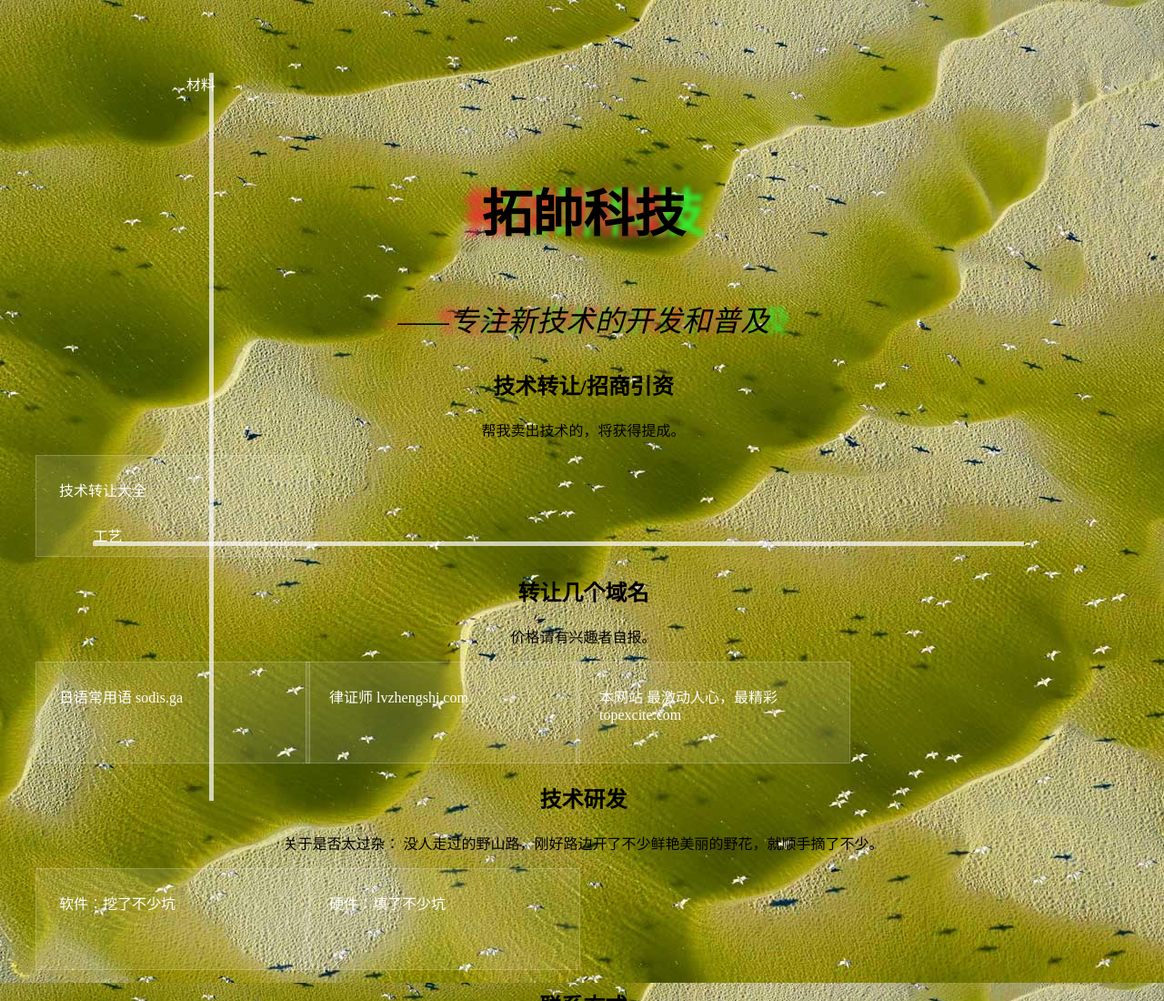
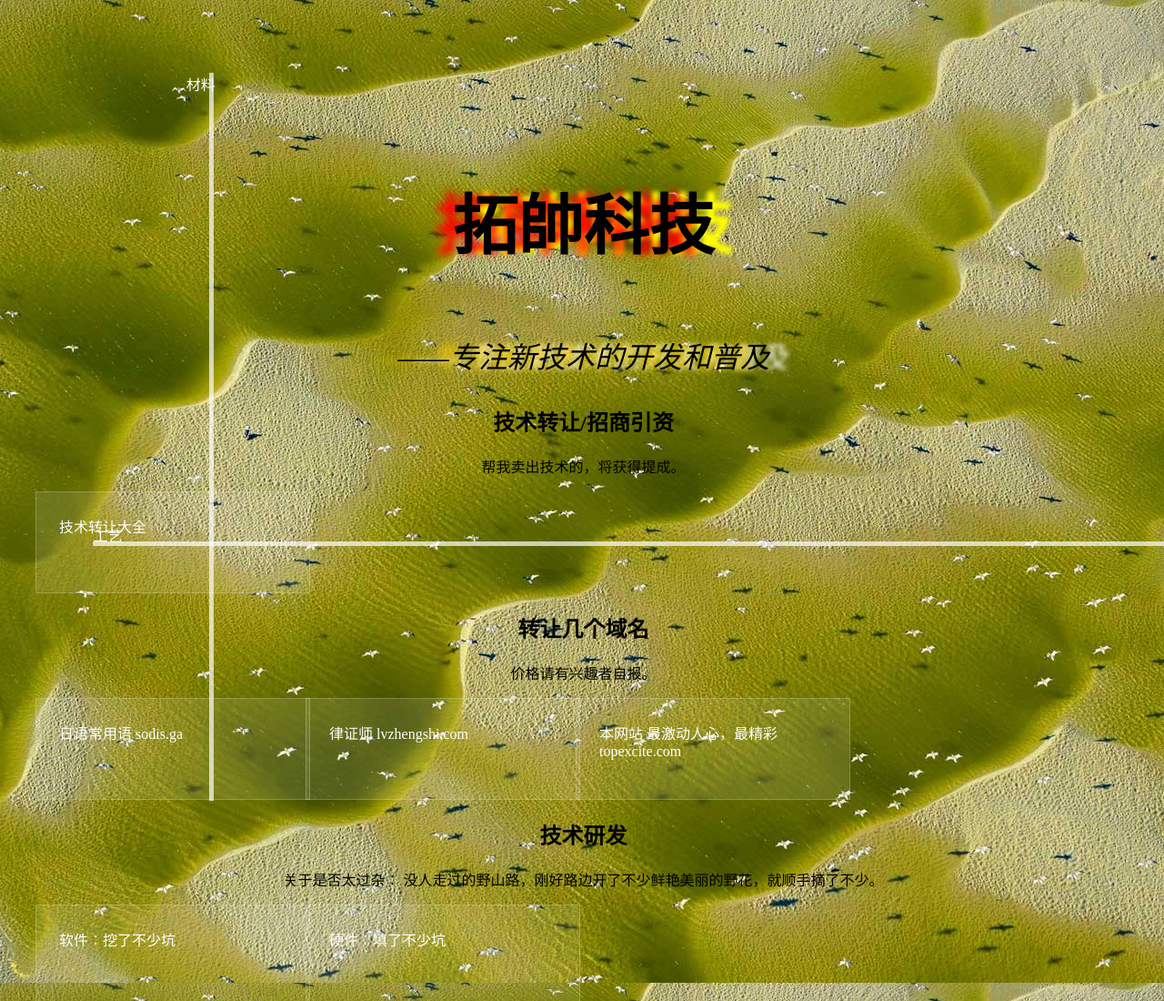
Before and after one commit to jobinson99/topexcite, a plain HTML site: page index.html in a window 1280 px wide. Shown: the top 1100 px of the page at 91% size. Drawn offline with Linux system fonts and the light colour scheme.

Commit message:
更新主页

```diff
--- a/index.html
+++ b/index.html
@@ -13,11 +13,11 @@
 	 }
 
 	 .site-name {
-	     font-size: 350%;
+	     font-size: 450%;
 	     font-weight: bold;
 	     text-align: center;
 	     margin-top: 15%;
-	     text-shadow: #ee3333 -20px 0px 8px, #33ee33 20px 0px 5px;
+	     text-shadow: red -20px 0px 8px, yellow 20px 0px 5px;
 	 }
 
 	 .slogan {
@@ -25,7 +25,7 @@
 	     font-style: italic;
 	     text-align: center;
 	     margin-top: 25px;
-	     text-shadow: #ee3333 -20px 0px 8px, #33ee33 20px 0px 5px;
+	     text-shadow: gold -20px 0px 8px, white 20px 0px 5px;
 	 }
 
 	 h2,p {
@@ -58,9 +58,10 @@
 	     color: gold;
 	 }
 
+
 .heng {
   height: 5px;
-  width: 80%;
+  width: 100%;
   bottom: 25%;
   left: 8%;
   position: fixed;
```
